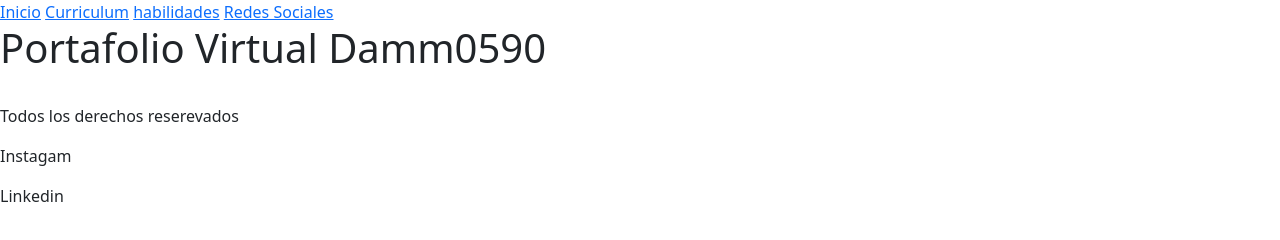
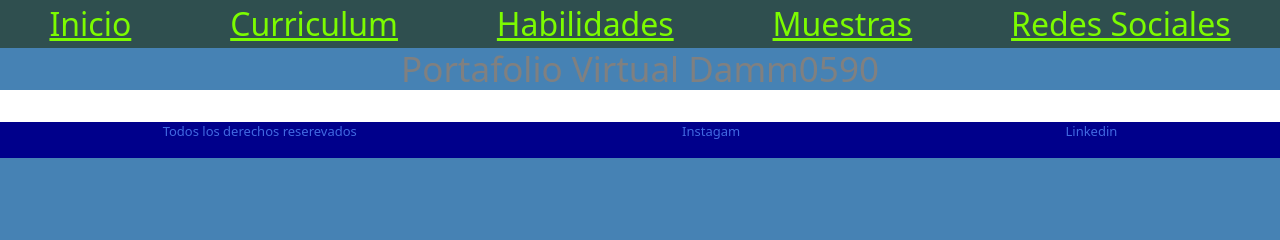
Before and after one commit to Damm0590/entrega.sass, a website: page index.html in a window 1280 px wide. Drawn offline with nearby package versions, Linux system fonts and the light colour scheme; files that its build step writes are made by us from their sources.

Commit message:
commit 2

```diff
--- a/index.html
+++ b/index.html
@@ -22,7 +22,8 @@
     <header>
       <a href="">Inicio</a>
       <a href="">Curriculum</a>
-      <a href="">habilidades</a>
+      <a href="">Habilidades</a>
+      <a href="">Muestras</a>
       <a href="">Redes Sociales</a>
     </header>
     <!-- BANNER -->
--- a/scss/estilo.scss
+++ b/scss/estilo.scss
@@ -0,0 +1,32 @@
+html {
+    background-color: steelblue;
+}
+
+header {
+    background-color: darkslategrey;
+    display: flex;
+    align-content: center;
+    justify-content: space-around;
+    font-size: 2rem;
+}
+
+a {
+    color:lawngreen;
+}
+
+h1 {
+    color: grayscale($color: yellow);
+    background-color: steelblue;
+    text-align: center;
+    font-size: 35px;
+}
+
+footer {
+    background-color: darkblue;
+    color: royalblue;
+    font-size: small;
+    display: flex;
+    text-align: center;
+    align-items: center;
+    justify-content: space-around;
+}
```
Also changed, not shown: css/estilo.css (added), scss/estilo.css (deleted), 1 other file.
